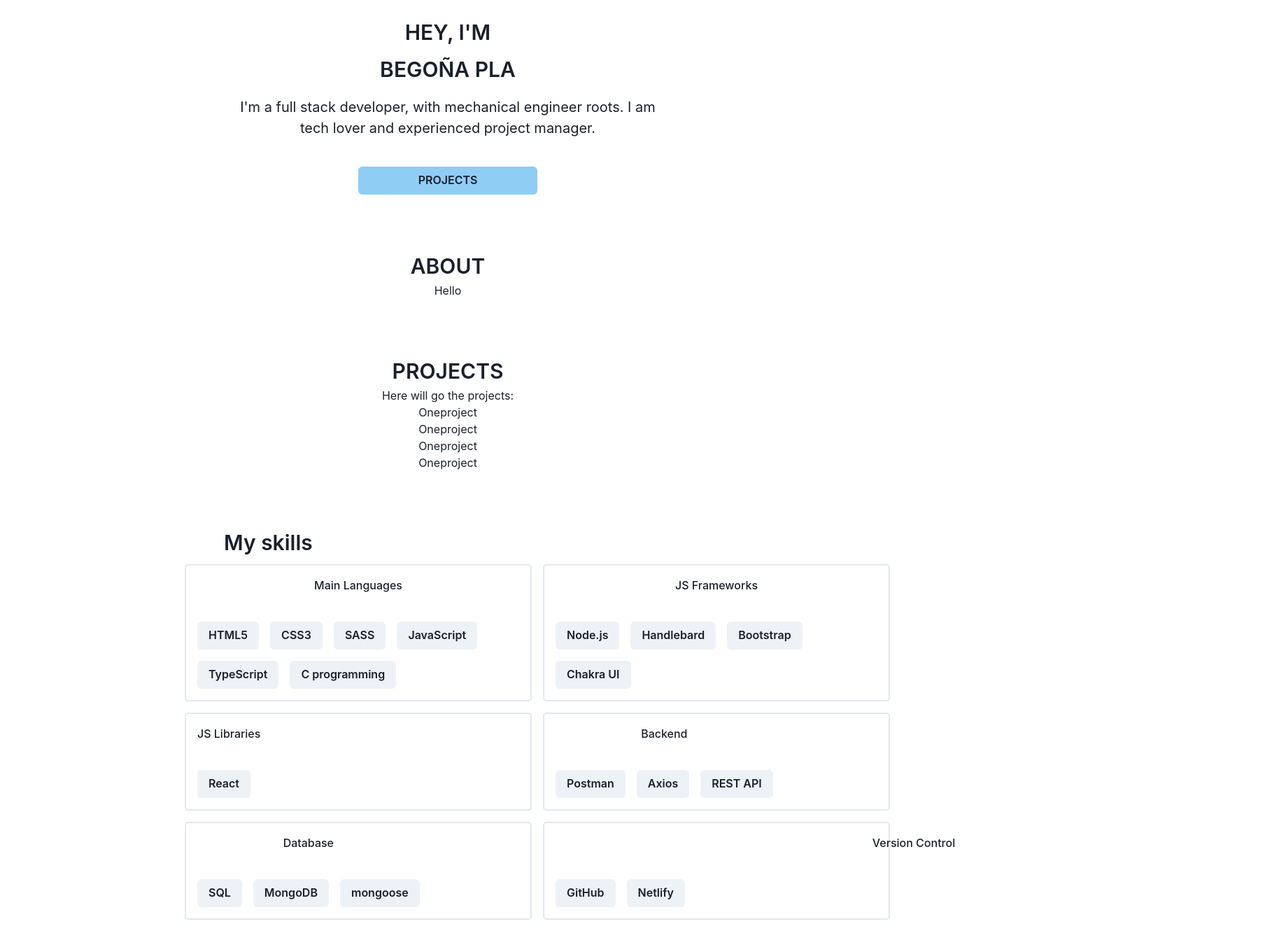
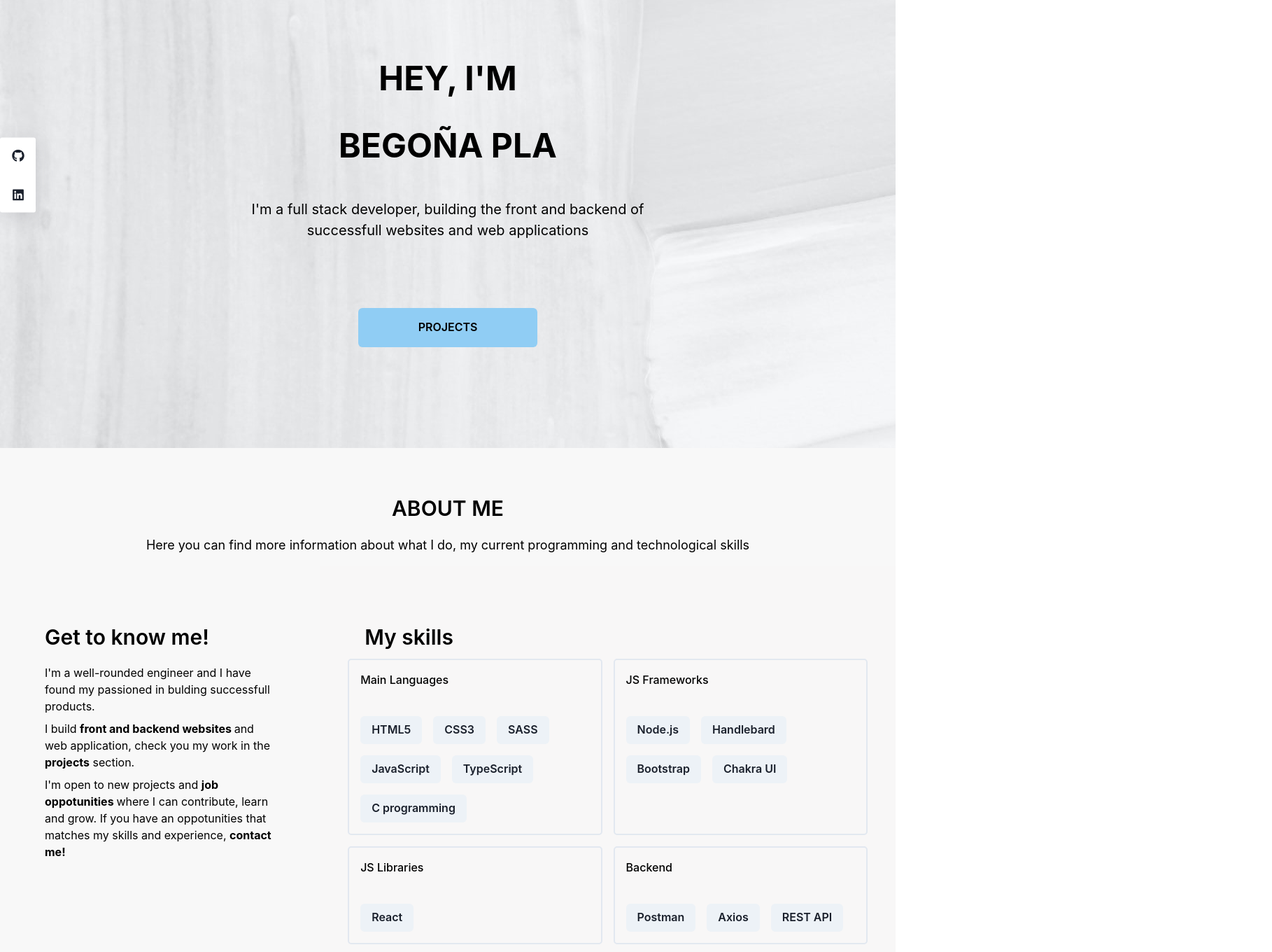
Before and after one commit to begopla/portfolio, a React (Create React App) app: page / in a window 1280 px wide. Shown: the part 140-1500 px from the top of the page at 70% size, 1818 px wide, since content can reach past the window. Built offline with nearby package versions, Linux system fonts and the light colour scheme.

Commit message:
about me section done

```diff
--- a/public/index.html
+++ b/public/index.html
@@ -29,7 +29,7 @@
       work correctly both with client-side routing and a non-root public URL.
       Learn how to configure a non-root public URL by running `npm run build`.
     -->
-    <title>Begoña Pla - Full Stack Developer</title>
+    <title>Begoña Pla | Full Stack Developer</title>
   </head>
   <body>
     <noscript>You need to enable JavaScript to run this app.</noscript>
--- a/src/App.js
+++ b/src/App.js
@@ -14,8 +14,8 @@ function App() {
 			<Navbar />
 			<Info  />
       <About />
+      {/* <Skills/> */}
       <Projects/>
-      <Skills/>
       <Experience/>
     </div>
   );
--- /dev/null
+++ b/src/components/About/About.css
@@ -0,0 +1,19 @@
+#about{
+    background: #ececec60;;
+}
+
+.about-heading::after{
+    content: '';
+    position: absolute;
+    top: calc(100% + 1.5rem);
+    height: 5px;
+    width: 3rem;
+    background: #facf0f;
+    left: 50%;
+    transform: translateX(-50%);
+    border-radius: 5px;
+}
+
+.highlighted{
+    font-weight: 700;
+}
--- a/src/components/About/About.jsx
+++ b/src/components/About/About.jsx
@@ -1,29 +1,93 @@
-import React from 'react'
-import {Flex,
-        Box,
-        Divider,
-        Text,
+import React from "react";
+import {
+  Flex,
+  Box,
+  Text,
+  useColorModeValue,
+  Show,
+  Hide,
+} from "@chakra-ui/react";
 
-      } from '@chakra-ui/react';
-
+import "./About.css";
+import Skills from "../Skills/Skills";
 const About = () => {
   return (
-    <section className='about-container' id='about'>
-     <Flex direction="column" align="center">
+    <Box
+      className="about-container"
+      id="about"
+      color={useColorModeValue("black", "black")}
+      pb='5vh'
+    >
+      <Flex direction="column" align="center">
+        <Box as="h2" fontSize="3xl" fontWeight="600" mt="8vh">
+          <span className="about-heading">ABOUT ME</span>
+        </Box>
+        <Text mt="2vh" mb="2vh" ml="5vw" mr="5vw" fontSize="large">
+          Here you can find more information about what I do, my current
+          programming and technological skills
+        </Text>
+      </Flex>
+      <Show above="768px">
+        <Flex>
+          <Box mt="10vh" ml="5vw" mr="5vw" width="35%">
+            <Box as="h4" fontSize="3xl" fontWeight="600">
+              Get to know me!
+            </Box>
+            <Text mt="2vh" >
+              {/* Passioned about technology, I'm devoted to make people's life easier
+          by making technology available.*/}
+              I'm a well-rounded engineer and I have found my passioned in
+              bulding successfull products.
+            </Text>
+            <Text mt='1vh'>
+            I build{" "}
+          <span className="highlighted"> front and backend websites </span> and
+          web application, check you my work in the{" "}
+          <span className="highlighted">projects</span> section.
+            </Text>
+            <Text mt="1vh">
+              I'm open to new projects and{" "}
+              <span className="highlighted">job oppotunities </span> where I can
+              contribute, learn and grow. If you have an oppotunities that
+              matches my skills and experience,{" "}
+              <span className="highlighted">contact me!</span>
+            </Text>
+          </Box>
 
-    <Box  as="h2" fontSize="3xl" fontWeight="600" mt='10vh' >
-      ABOUT
+          <Skills />
+        </Flex>
+      </Show>
+
+      <Hide above="768px">
+        <Box
+          as="h4"
+          fontSize="3xl"
+          fontWeight="600"
+          mt="4vh"
+          ml="5vw"
+          mr="5vw"
+        >
+          Get to know me!
+        </Box>
+        <Text mt="1vh" mb="2vh" ml="5vw" mr="5vw">
+          Passioned about technology, I'm devoted to make people's life easier
+          by making technology available. I'm a well-rounded engineer and I have
+          found my passioned in bulding successfull products. I build{" "}
+          <span className="highlighted"> front and backend websites </span> and
+          web application, check you my work in the{" "}
+          <span className="highlighted">projects</span> section.
+        </Text>
+        <Text mt="1vh" mb='-5vh' ml="5vw" mr="5vw">
+          I'm open to new projects and{" "}
+          <span className="highlighted">job oppotunities </span> where I can
+          contribute, learn and grow. If you have an oppotunities that matches
+          my skills and experience,{" "}
+          <span className="highlighted">contact me!</span>
+        </Text>
+        <Skills />
+      </Hide>
     </Box>
+  );
+};
 
-    <Text>Hello</Text>
-    <hr
-      aria-orientation='horizontal'
-    />
-
-
-    </Flex>
-    </section>
-  )
-}
-
-export default About
+export default About;
--- /dev/null
+++ b/src/components/Info/Info.css
@@ -0,0 +1,15 @@
+.mainInfo{
+    position: relative;
+background-image: url('/public/unsplash-background.jpg');
+
+}
+.contact-socials {
+    position: absolute;
+    left: 0;
+    top: 50%;
+    border-radius: 3px;
+    transform: translateY(-50%);
+    background: #fff;
+    box-shadow: rgb(100 100 111 / 20%) 0 7px 29px 0;
+    padding: 0.1rem;
+}
--- a/src/components/Info/Info.jsx
+++ b/src/components/Info/Info.jsx
@@ -1,45 +1,136 @@
-import React from 'react'
-import {Text,
+import React from "react";
+import {
+  Text,
   Box,
   Center,
   Flex,
   useColorModeValue,
-        Button
-      } from '@chakra-ui/react';
-import { HashLink } from 'react-router-hash-link';
+  Button,
+  IconButton,
+  Link,
+  VStack,
+  Hide,
+  Show
+} from "@chakra-ui/react";
+
+import { FaGithub } from "react-icons/fa";
+import { FaLinkedin } from "react-icons/fa";
+import { HashLink } from "react-router-hash-link";
+import "./Info.css";
 
 const Info = () => {
-
-
   return (
-    <section className='mainInfo' >
-
-
-    <Text height='9rem'></Text>
+    <Box className="mainInfo" color={useColorModeValue("black", "gray.500")}>
+      <Text height="6rem"></Text>
 
       <Flex direction="column" align="center">
-
-          <Box  as="h2" fontSize="3xl" fontWeight="600" mt={5} >
+      <Hide below='768px'>
+      <Box
+          as="h1"
+          color={useColorModeValue("black", "black")}
+          fontSize="5xl"
+          fontWeight="700"
+          mt='15vh'
+        >
           HEY, I'M
         </Box>
 
-          <Box as="h2" fontSize="3xl" mt='1vh' fontWeight="600">
+        <Box
+          as="h2"
+          color={useColorModeValue("black", "black")}
+          fontSize="5xl"
+          mt="3vh"
+          fontWeight="700"
+        >
           BEGOÑA PLA
         </Box>
         <Center>
-         <Box as='h5' fontSize='xl' mt='2vh' width='50vw' align='center'>
-         I'm a full stack developer, with mechanical engineer roots. I am tech lover and experienced project manager.
+          <Box as="h5" fontSize="xl" mt="5vh" width="50vw" align="center">
+            I'm a full stack developer, building the front and backend of successfull websites and web applications
           </Box>
         </Center>
-         <Button bg={useColorModeValue('blue.200', 'gray.900')} width ='20vw' mt='5vh'  ><HashLink to='#projects'>PROJECTS</HashLink></Button>
+        <Button
+          bg={useColorModeValue("blue.200", "gray.800")}
+          color={useColorModeValue("black", "white")}
+          width="20vw"
+          height='7vh'
+          mt="12vh"
+          mb="18vh"
+        >
+          <HashLink to="#projects">PROJECTS</HashLink>
+        </Button>
+      </Hide>
+
+      <Show below='768px'>
+
+        <Box
+          as="h2"
+          color={useColorModeValue("black", "black")}
+          fontSize="3xl"
+          fontWeight="600"
+          mt={5}
+        >
+          HEY, I'M
+        </Box>
+
+        <Box
+          as="h2"
+          color={useColorModeValue("black", "black")}
+          fontSize="3xl"
+          mt="1vh"
+          fontWeight="600"
+        >
+          BEGOÑA PLA
+        </Box>
+        <Center>
+          <Box as="h5" fontSize="xl" mt="2vh" width="80vw" align="center">
+            I'm a full stack developer, building the front and backend of successfull websites and web applications
+          </Box>
+        </Center>
+        <Button
+          bg={useColorModeValue("blue.200", "gray.800")}
+          color={useColorModeValue("black", "white")}
+          width="20vw"
+          mt="5vh"
+          mb="6rem"
+        >
+          <HashLink to="#projects">PROJECTS</HashLink>
+        </Button>
+      </Show>
+
+        <Hide below="768px">
+          <Box className="contact-socials">
+            <VStack>
+              <IconButton
+                as={Link}
+                href={"https://github.com/begopla"}
+                size={"lg"}
+                icon={<FaGithub />}
+                aria-label={"Github account"}
+                bg={useColorModeValue("white", "gray.200")}
+                _hover={{
+                  textDecoration: "none",
+                  bg: useColorModeValue("gray.200", "gray.900"),
+                }}
+              />
+              <IconButton
+                as={Link}
+                href={"https://www.linkedin.com/in/begonaplarubio"}
+                size={"lg"}
+                icon={<FaLinkedin />}
+                aria-label={"Linkedin account"}
+                bg={useColorModeValue("white", "gray.200")}
+                _hover={{
+                  textDecoration: "none",
+                  bg: useColorModeValue("gray.200", "gray.900"),
+                }}
+              />
+            </VStack>
+          </Box>
+        </Hide>
       </Flex>
+    </Box>
+  );
+};
 
-
-
-
-
-    </section>
-  )
-}
-
-export default Info
+export default Info;
--- a/src/components/Navbar/Navbar.jsx
+++ b/src/components/Navbar/Navbar.jsx
@@ -25,7 +25,7 @@ import {
 import { MoonIcon, SunIcon } from '@chakra-ui/icons';
 import {GiHamburgerMenu} from 'react-icons/gi'
 import { FaGithub } from "react-icons/fa";
-import { FaLinkedin } from "react-icons/fa"
+import { FaLinkedin } from "react-icons/fa";
 import { BiRocket } from "react-icons/bi";
 import { BsCheckCircle } from "react-icons/bs";
 import { MdTimeline } from "react-icons/md";
@@ -42,21 +42,23 @@ export default function Navbar() {
 		<>
 			<Box bg={useColorModeValue('white', 'gray.900')} px={4} pos={'fixed'} width={'100%'} zIndex={1} boxShadow={"sm"}>
 				<Flex h={16} alignItems={'center'} justifyContent={'space-between'}>
-					<NavLink to='/'>
+					<HashLink to='#top'>
 						<Flex alignItems={'center'}>
 						  <Avatar name='Begona Pla' size='md' src='https://res.cloudinary.com/dhdkj4oxv/image/upload/v1662112095/avatar_profile_picture_Begona_Pla_pkaclo.png'/>
 							<Hide below='800px'><Text className="name" fontWeight="600" ml='2vw'>BEGOÑA PLA</Text></Hide>
 						</Flex>
-					</NavLink>
+					</HashLink>
 					<Flex alignItems={'center'}>
 						<Stack direction={'row'} spacing={7}>
-							<Hide below ='768px'>
                 <Flex h={16} alignItems={'center'} justifyContent={'space-between'}>
 
+							  <Hide below ='768px'>
                   <HashLink to='/#about'><Text fontWeight="500" mr='2vw'>ABOUT </Text></HashLink>
+									<HashLink to='/#skills'><Text  fontWeight="500" mr='2vw'>SKILLS</Text></HashLink>
 									<HashLink  to='/#projects'><Text fontWeight="500" mr='2vw'>PROJECTS </Text></HashLink>
-									<HashLink to='/#skills'><Text  fontWeight="500" mr='2vw'>SKILLS</Text></HashLink>
                   <HashLink to='/#experience'><Text fontWeight="500" mr='2vw'>EXPERIENCE</Text></HashLink>
+                </Hide>
+                <Hide below ='400px'>
                   <IconButton
                     as={Link}
                     mr='1vw'
@@ -86,12 +88,15 @@ export default function Navbar() {
                   <Button onClick={toggleColorMode}>
 								    {colorMode === 'light' ? <MoonIcon /> : <SunIcon />}
 							    </Button>
+                </Hide>
+                <Show below="400px">
+
+                  <Button onClick={toggleColorMode}>
+								      {colorMode === 'light' ? <MoonIcon /> : <SunIcon />}
+							    </Button>
+                </Show>
                 </Flex>
-              </Hide>
               <Show below ='768px'>
-                <Button onClick={toggleColorMode}>
-								{colorMode === 'light' ? <MoonIcon /> : <SunIcon />}
-							  </Button>
 
               <Menu >
                 <MenuButton
@@ -124,6 +129,18 @@ export default function Navbar() {
                       </HStack>
                     </MenuItem>
                   </HashLink>
+                  <HashLink  to="/#skills">
+                    <MenuItem>
+                      <HStack>
+                        <Icon
+                          as={BsCheckCircle}
+                          size={18}
+                          color={useColorModeValue("blue.500", "blue.200")}
+                        />
+                        <Text>Skills</Text>
+                      </HStack>
+                    </MenuItem>
+                  </HashLink>
                   <HashLink to="/#projects">
                     <MenuItem>
                       <HStack>
@@ -133,18 +150,6 @@ export default function Navbar() {
                           color={useColorModeValue("blue.500", "blue.200")}
                         />
                         <Text>Projects</Text>
-                      </HStack>
-                    </MenuItem>
-                  </HashLink>
-                  <HashLink  to="/#skills">
-                    <MenuItem>
-                      <HStack>
-                        <Icon
-                          as={BsCheckCircle}
-                          size={18}
-                          color={useColorModeValue("blue.500", "blue.200")}
-                        />
-                        <Text>Skills</Text>
                       </HStack>
                     </MenuItem>
                   </HashLink>
@@ -160,7 +165,7 @@ export default function Navbar() {
                       </HStack>
                     </MenuItem>
                   </HashLink>
-
+                    <Hide above="400px">
                     <MenuItem>
                       <HStack>
                        <IconButton
@@ -191,6 +196,7 @@ export default function Navbar() {
                       />
                       </HStack>
                     </MenuItem>
+                    </Hide>
                 </MenuList>
               </Menu>
               </Show>
--- /dev/null
+++ b/src/components/Skills/Skills.css
@@ -0,0 +1,3 @@
+#skills{
+    background: #f8f5f560;
+}
--- a/src/components/Skills/Skills.jsx
+++ b/src/components/Skills/Skills.jsx
@@ -8,16 +8,17 @@ import {
   SimpleGrid,
   Stack,
   Text,
-  Center,
+  useColorModeValue
 } from "@chakra-ui/react";
+import './Skills.css'
 const Skills = () => {
   return (
-    <section id="skills">
-      <Flex direction="column" align="flexStart" ml="10vw">
-        <Box as="h4" fontSize="3xl" fontWeight="600" mt="10vh" ml='15vw'>
+    <Box id="skills" color={useColorModeValue('black', 'black' )}>
+      <Flex direction="column" align="flexStart" >
+        <Box as="h4" fontSize="3xl" fontWeight="600" mt="10vh" ml='5vw' >
           My skills
         </Box>
-        <Flex direction="column" align="center" ml='10vw'>
+        <Flex direction="column" align="center" margin='0 2rem 0 2rem ' >
         <SimpleGrid columns={[1, 2, 1, 2]} >
           {/* Main Languagues */}
           <Box
@@ -29,9 +30,7 @@ const Skills = () => {
             margin={2}
           >
             <Stack>
-              <Center>
               <Text fontWeight="500">Main Languages</Text>
-              </Center>
               <Wrap spacing={4} mt="4vh">
                 <WrapItem>
                   <Button colorScheme="gray">HTML5</Button>
@@ -64,9 +63,7 @@ const Skills = () => {
             margin={2}
           >
             <Stack>
-              <Center>
              <Text fontWeight="500">JS Frameworks</Text>
-              </Center>
              <Wrap spacing={4} mt="4vh">
                 <WrapItem>
                   <Button colorScheme="gray">Node.js</Button>
@@ -95,9 +92,7 @@ const Skills = () => {
             margin={2}
           >
             <Stack>
-              <Center>
               <Text fontWeight="500">JS Libraries</Text>
-              </Center>
               <Wrap spacing={4} mt="4vh">
                 <WrapItem>
                   <Button colorScheme="gray">React</Button>
@@ -122,9 +117,7 @@ const Skills = () => {
             margin={2}
           >
             <Stack>
-              <Center>
               <Text fontWeight="500">Backend</Text>
-              </Center>
               <Wrap spacing={4} mt="4vh">
                 <WrapItem>
                   <Button colorScheme="gray">Postman</Button>
@@ -150,9 +143,7 @@ const Skills = () => {
             margin={2}
           >
             <Stack>
-              <Center>
               <Text fontWeight="500">Database</Text>
-              </Center>
               <Wrap spacing={4} mt="4vh">
                 <WrapItem>
                   <Button colorScheme="gray">SQL</Button>
@@ -168,6 +159,7 @@ const Skills = () => {
           </Box>
 
           {/* Version Control  */}
+
         <Box
             p={4}
             display={{ md: "flex" }}
@@ -177,10 +169,8 @@ const Skills = () => {
             margin={2}
           >
             <Stack>
-              <Center>
               <Text fontWeight="500">Version Control</Text>
-              </Center>
-              <Wrap spacing={4} mt="4vh" width="80vw">
+              <Wrap spacing={4} mt="4vh">
                 <WrapItem>
                   <Button colorScheme="gray">GitHub</Button>
                 </WrapItem>
@@ -190,10 +180,11 @@ const Skills = () => {
               </Wrap>
             </Stack>
           </Box>
+
         </SimpleGrid>
         </Flex>
       </Flex>
-    </section>
+    </Box>
   );
 };
 
```
Also changed, not shown: public/unsplash-background.jpg (added). Lines whose indentation alone changed are shown as unchanged.
